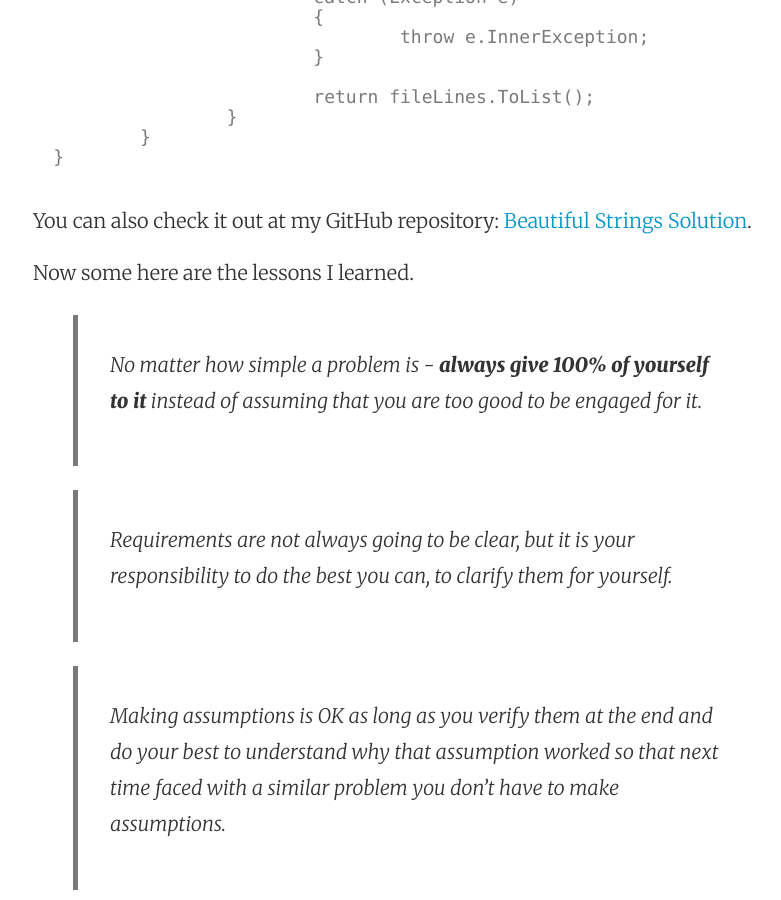
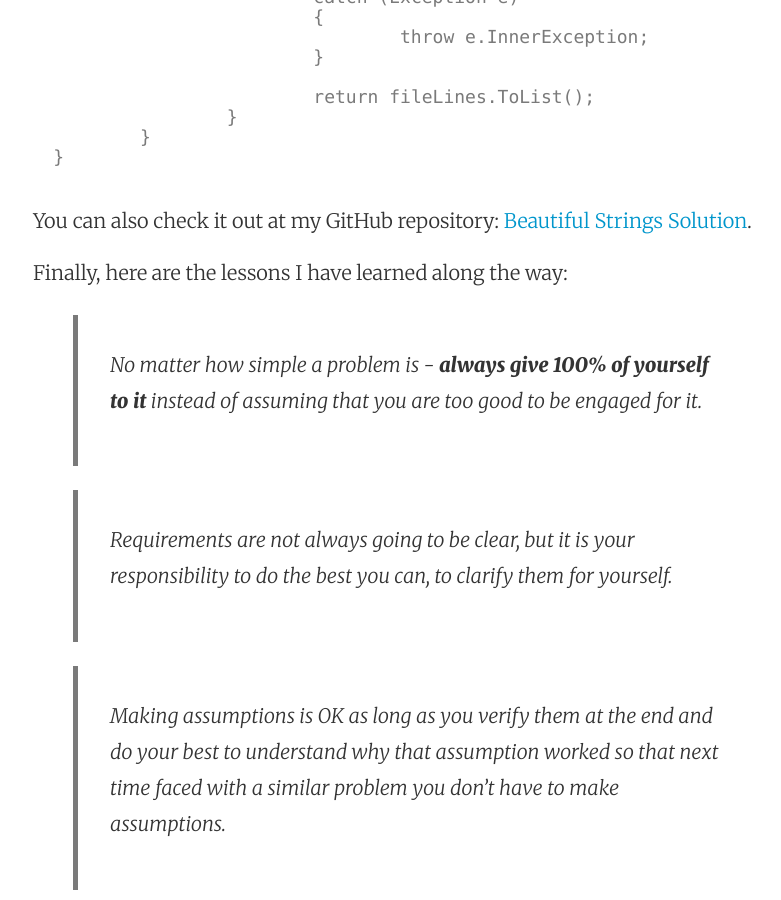
Before and after one commit to JungMinu/AvetisG.github.io, a Jekyll site: the page built from _posts/2015-06-18-facebook-hacker-cup-2013-problem-beautiful-strings.md, in a window 1280 px wide and 900 px high, scrolled down 8270 px. Shown: the whole window, without its empty margins (223-1004 px from the left). Built offline with Jekyll 4.4.1, drawn with Linux system fonts in a browser that asks for light colours; nearby versions of some CDN libraries; Markdown is read by kramdown in place of the engine named in the settings; comment, search, counter and statistics services are not loaded.

Commit message:
Update 2015-06-18-facebook-hacker-cup-2013-problem-beautiful-strings.md

```diff
--- a/_posts/2015-06-18-facebook-hacker-cup-2013-problem-beautiful-strings.md
+++ b/_posts/2015-06-18-facebook-hacker-cup-2013-problem-beautiful-strings.md
@@ -230,7 +230,7 @@ namespace CodeEvalSolutions.BeautifulStrings
 
 You can also check it out at my GitHub repository: [Beautiful Strings Solution](https://github.com/AvetisG/CodeEval/blob/master/01%20-%20Easy/C%23/BeautifulStrings/BeautifulStringsSolution.cs).
 
-Now some here are the lessons I learned.
+Finally, here are the lessons I have learned along the way:
 
 > No matter how simple a problem is - **always give 100% of yourself to it** instead of assuming that you are too good to be engaged for it.
 
```
